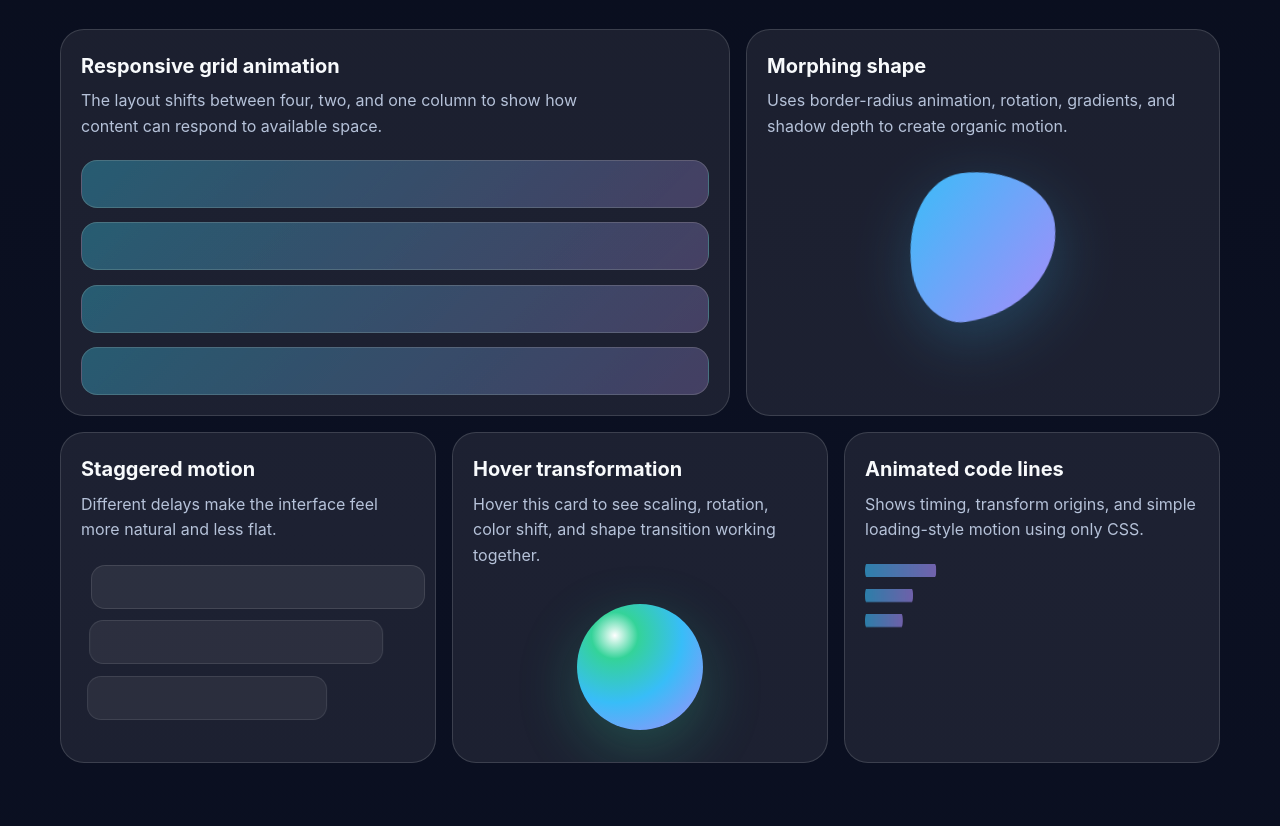
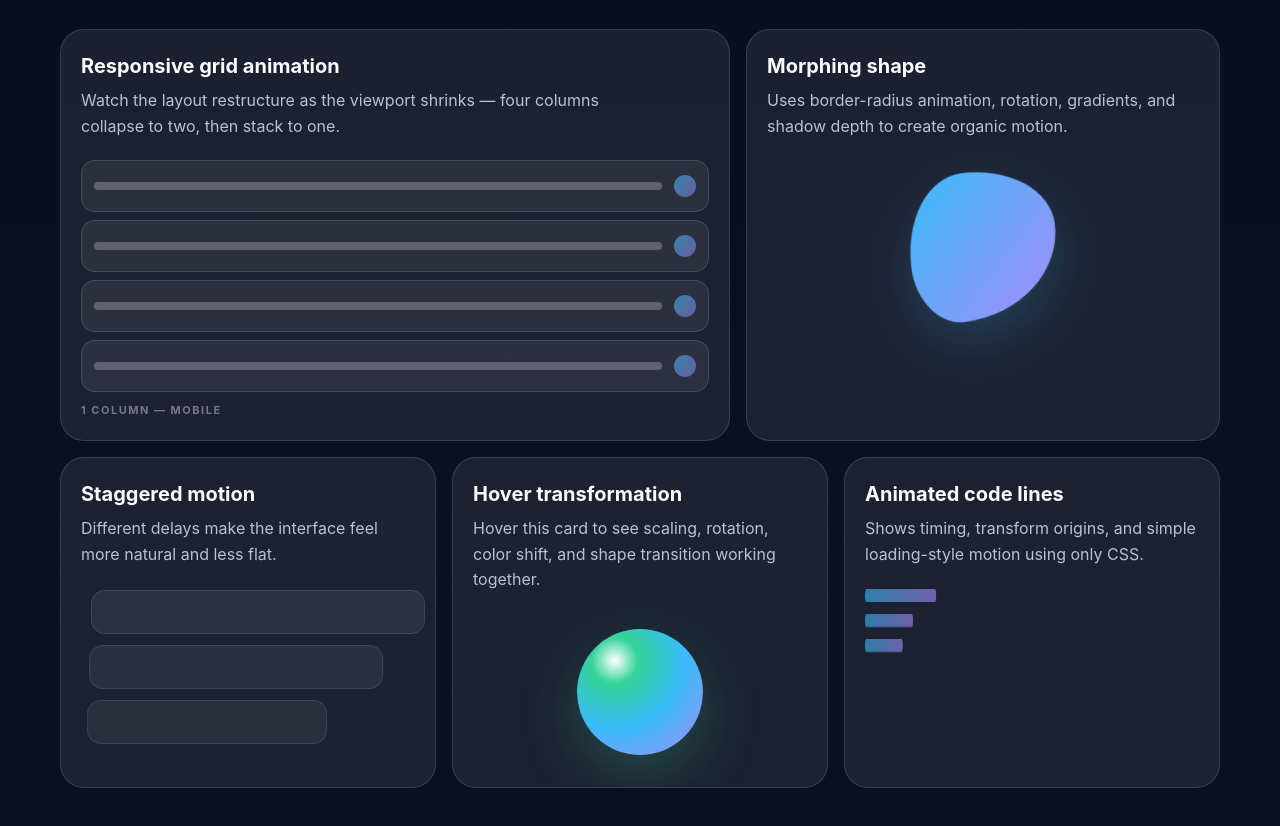
Before and after one commit to codermott/responsive-css-showcase, a plain HTML site: page index.html in a window 1280 px wide. Shown: the part 1237-2063 px from the top of the page. Drawn offline with Linux system fonts and the light colour scheme.

Commit message:
Replace resize demo with grid demo implementation

```diff
--- a/index.html
+++ b/index.html
@@ -86,15 +86,20 @@
     .lab-wide{grid-column:span 7}
     .lab-mid{grid-column:span 5}
     .lab-small{grid-column:span 4}
-    .resize-demo{margin-top:1.3rem;display:grid;grid-template-columns:repeat(4,minmax(0,1fr));gap:0.65rem;transition:grid-template-columns 650ms cubic-bezier(.2,.8,.2,1),gap 650ms ease}
-    .resize-demo.two-column{grid-template-columns:repeat(2,minmax(0,1fr));gap:0.8rem}
-    .resize-demo.one-column{grid-template-columns:1fr;gap:0.9rem}
-    .resize-demo span{min-height:66px;border-radius:16px;background:linear-gradient(135deg,rgba(56,189,248,0.32),rgba(167,139,250,0.25));border:1px solid rgba(255,255,255,0.12);transition:transform 650ms cubic-bezier(.2,.8,.2,1),min-height 650ms ease;animation:tileGlow 3.2s ease-in-out infinite}
-    .resize-demo.two-column span{min-height:74px;transform:scale(1.02)}
-    .resize-demo.one-column span{min-height:48px}
-    .resize-demo span:nth-child(2){animation-delay:180ms}
-    .resize-demo span:nth-child(3){animation-delay:360ms}
-    .resize-demo span:nth-child(4){animation-delay:540ms}
+    .grid-demo{margin-top:1.3rem}
+    .grid-demo-stage{display:grid;gap:8px;transition:grid-template-columns 600ms cubic-bezier(.4,0,.2,1),gap 400ms ease}
+    .grid-demo-stage.cols-4{grid-template-columns:repeat(4,1fr)}
+    .grid-demo-stage.cols-2{grid-template-columns:repeat(2,1fr)}
+    .grid-demo-stage.cols-1{grid-template-columns:1fr}
+    .grid-demo-card{background:rgba(255,255,255,0.07);border:1px solid rgba(255,255,255,0.12);border-radius:14px;padding:10px 12px;display:flex;flex-direction:column;gap:7px;transition:all 600ms cubic-bezier(.4,0,.2,1);min-height:72px}
+    .grid-demo-stage.cols-2 .grid-demo-card{min-height:80px}
+    .grid-demo-stage.cols-1 .grid-demo-card{flex-direction:row;align-items:center;gap:12px;min-height:52px}
+    .gdc-bar{display:block;height:8px;border-radius:999px;background:rgba(255,255,255,0.25);flex:1}
+    .gdc-bar.short{width:60%;flex:none}
+    .grid-demo-stage.cols-1 .gdc-bar.short{display:none}
+    .gdc-dot{width:28px;height:28px;border-radius:50%;background:linear-gradient(135deg,rgba(56,189,248,0.6),rgba(167,139,250,0.5));flex-shrink:0;margin-top:auto;transition:all 600ms ease}
+    .grid-demo-stage.cols-1 .gdc-dot{width:22px;height:22px;margin-top:0}
+    .grid-demo-label{margin-top:10px;font-size:11px;font-weight:700;letter-spacing:1.5px;text-transform:uppercase;color:rgba(255,255,255,0.4);transition:opacity 300ms}
     .morph-box{width:148px;height:148px;margin:2rem auto 0;background:linear-gradient(135deg,var(--blue),var(--purple));animation:morph 7s ease-in-out infinite;box-shadow:0 18px 60px rgba(56,189,248,0.22)}
     .stagger-list{display:grid;gap:0.7rem;margin-top:1.4rem}
     .stagger-list span{display:block;min-height:44px;border-radius:14px;background:rgba(255,255,255,0.08);border:1px solid rgba(255,255,255,0.12);animation:slidePulse 3.8s ease-in-out infinite}
@@ -295,8 +300,16 @@
         <div class="skill-lab">
           <article class="lab-card lab-wide">
             <h3>Responsive grid animation</h3>
-            <p>The layout shifts between four, two, and one column to show how content can respond to available space.</p>
-            <div class="resize-demo" aria-hidden="true"><span></span><span></span><span></span><span></span></div>
+            <p>Watch the layout restructure as the viewport shrinks — four columns collapse to two, then stack to one.</p>
+            <div class="grid-demo" aria-hidden="true">
+              <div class="grid-demo-stage" id="gridStage">
+                <div class="grid-demo-card"><span class="gdc-bar"></span><span class="gdc-bar short"></span><span class="gdc-dot"></span></div>
+                <div class="grid-demo-card"><span class="gdc-bar"></span><span class="gdc-bar short"></span><span class="gdc-dot"></span></div>
+                <div class="grid-demo-card"><span class="gdc-bar"></span><span class="gdc-bar short"></span><span class="gdc-dot"></span></div>
+                <div class="grid-demo-card"><span class="gdc-bar"></span><span class="gdc-bar short"></span><span class="gdc-dot"></span></div>
+              </div>
+              <div class="grid-demo-label" id="gridLabel">4 columns — Desktop</div>
+            </div>
           </article>
           <article class="lab-card lab-mid">
             <h3>Morphing shape</h3>
@@ -402,14 +415,27 @@
         menuButton.textContent = 'Menu';
       }
     });
-    const resizeDemo = document.querySelector('.resize-demo');
-    const gridStates = ['', 'two-column', 'one-column'];
-    let gridIndex = 0;
-    setInterval(() => {
-      resizeDemo.classList.remove('two-column', 'one-column');
-      gridIndex = (gridIndex + 1) % gridStates.length;
-      if (gridStates[gridIndex]) resizeDemo.classList.add(gridStates[gridIndex]);
-    }, 1800);
+    // grid demo
+    const stage = document.getElementById('gridStage');
+    const label = document.getElementById('gridLabel');
+    if (stage) {
+      const states = [
+        { cls: 'cols-4', text: '4 columns — Desktop' },
+        { cls: 'cols-2', text: '2 columns — Tablet' },
+        { cls: 'cols-1', text: '1 column — Mobile' },
+      ];
+      let i = 0;
+      stage.classList.add('cols-4');
+      setInterval(() => {
+        i = (i + 1) % states.length;
+        stage.className = 'grid-demo-stage ' + states[i].cls;
+        label.style.opacity = '0';
+        setTimeout(() => {
+          label.textContent = states[i].text;
+          label.style.opacity = '1';
+        }, 300);
+      }, 2200);
+    }
   </script>
 </body>
 </html>
```
